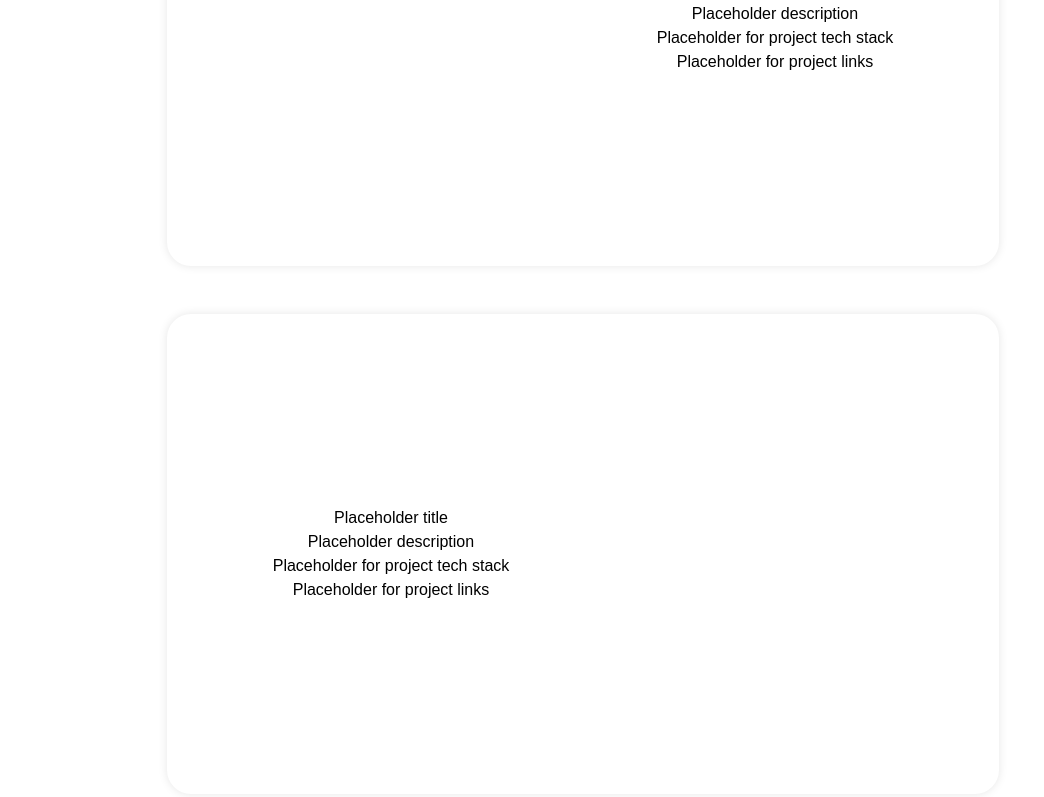
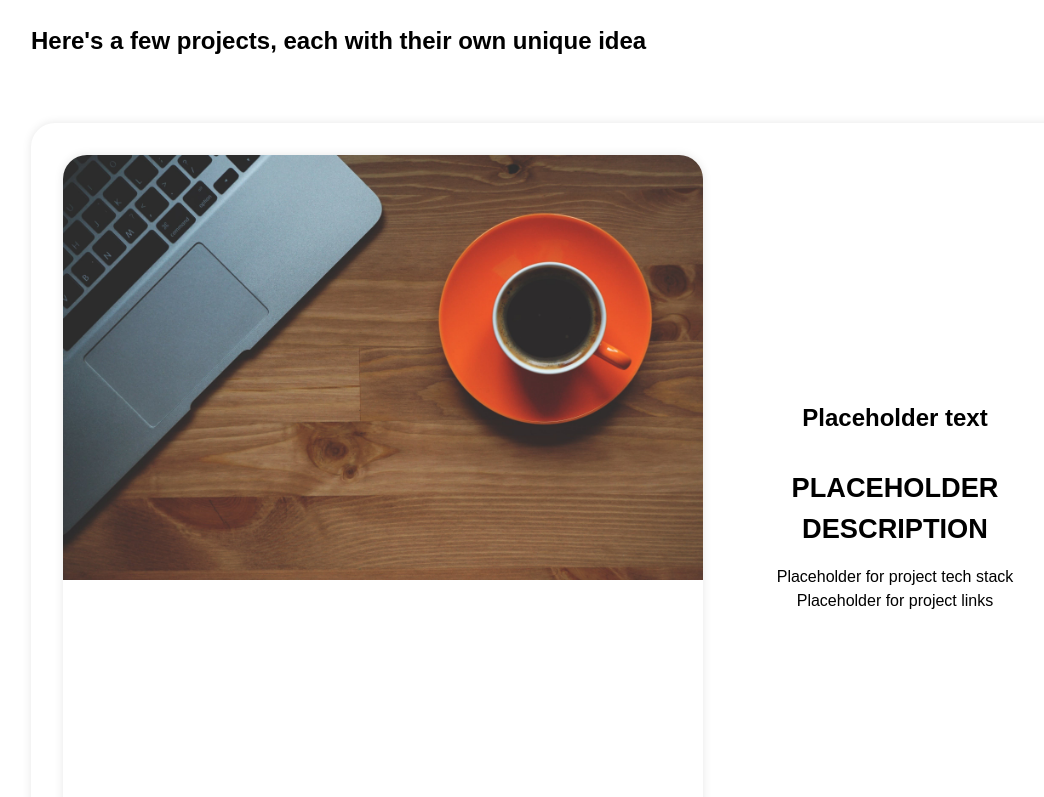
Before and after one commit to Stephen-A/Stephen-A.github.io, a React (Vite) app: page / in a window 1280 px wide. Shown: the part 1323-2120 px from the top of the page, without its empty margins (57-1101 px from the left). Built offline with nearby package versions, Linux system fonts and the light colour scheme.

Commit message:
added styling for max-width: 1020px for project content

```diff
--- a/src/components/Projects.jsx
+++ b/src/components/Projects.jsx
@@ -1,4 +1,5 @@
 import React from 'react'
+import CoffeComputer from '../assets/coffee_computer.jpg';
 
 const Projects = () => {
   return (
@@ -6,14 +7,14 @@ const Projects = () => {
         <div className='container'>
             <div className='project-content'>
                 <p>Portfolio</p>
-                <h3>Check out my projects! Each has their own individual idea!</h3>
+                <h3>Here&apos;s a few projects, each with their own unique idea</h3>
                 {/* div for all projects */}
                 <div className="projects-grid-display">
                     {/* first project */}
-                    <div className="project project-left-right">
+                    <div className="project pro__1 project-left-right">
                         <div className="project-image">
                             <a href='/'>
-                                <img></img>
+                                <img src={CoffeComputer}></img>
                             </a>
                         </div>
                         <div className="project-description">
@@ -28,10 +29,10 @@ const Projects = () => {
                         </div>
                     </div>
                     {/* second project */}
-                    <div className="project project-right-left">
+                    <div className="project pro__1 project-right-left">
                         <div className="project-image">
                             <a href='/'>
-                                <img></img>
+                                <img src={CoffeComputer}></img>
                             </a>
                         </div>
                         <div className="project-description">
@@ -46,10 +47,10 @@ const Projects = () => {
                         </div>
                     </div>
                     {/* third project */}
-                    <div className="project project-left-right">
+                    <div className="project pro__1 project-left-right">
                         <div className="project-image">
                             <a href='/'>
-                                <img></img>
+                                <img src={CoffeComputer}></img>
                             </a>
                         </div>
                         <div className="project-description">
@@ -64,10 +65,10 @@ const Projects = () => {
                         </div>
                     </div>
                     {/* fourth project */}
-                    <div className="project project-right-left">
+                    <div className="project pro__1 project-right-left">
                         <div className="project-image">
                             <a href='/'>
-                                <img></img>
+                                <img src={CoffeComputer}></img>
                             </a>
                         </div>
                         <div className="project-description">
--- a/src/index.css
+++ b/src/index.css
@@ -41,7 +41,28 @@ body {
     justify-content: center;
     position: relative;
 }
+.projects {
+    padding: 15rem 0;
 
+    @media (max-width: 1020px) {
+        padding: 8rem 0;
+    }
+}
+.project-content {
+    display: flex;
+    flex-direction: column;
+}
+.project-content p {
+    font-size: 1.2rem;
+    font-weight: 700;
+    margin-bottom: 1rem;
+    text-transform: uppercase;
+}
+.project-content h3 {
+    margin-bottom: 4rem;
+    font-weight: 700;
+    font-size: 1.5rem;
+}
 .projects-grid-display {
     display: grid;
     grid-gap: 3rem;
@@ -50,27 +71,42 @@ body {
     height: auto;
     width: 100%;
 }
-
-.projects-grid-display .project-left-right {
-    flex-direction: row-reverse;
-    gap: 4rem;
-    height: 30rem;
-    pad: 2rem;
-}
-
 .projects-grid-display .project {
     border-radius: 1.5rem;
     box-shadow: 0 0 10px rgba(0,0,0,.1);
     display: flex;
+
+    @media (max-width: 1020px) {
+        flex-direction: column!important;
+        height: 75rem;
+        margin: 0 auto;
+        width: fit-content;
+    }
 }
 
+.projects-grid-display .project-left-right {
+    flex-direction: row;
+    gap: 2rem;
+    height: 48rem;
+    padding: 2rem;
+}
 .projects-grid-display .project-right-left {
-    flex-direction: row;
-    gap: 4rem;
-    height: 30rem;
-    pad: 2rem;
+    flex-direction: row-reverse;
+    gap: 2rem;
+    height: 48rem;
+    padding: 2rem;
 }
-
+.projects-grid-display .project-image {
+    height: auto;
+    overflow: hidden;
+    border-radius: 1.5rem;
+    box-shadow: 0 0 10px rgba(0,0,0,.1);
+    width: 40rem;
+}
+.projects-grid-display .project-image img {
+    height: auto;
+    width: 100%;
+}
 .projects-grid-display .project-description {
     display: flex;
     flex-direction: column;
@@ -78,9 +114,25 @@ body {
     justify-content: center;
     text-align: center;
     width: 20rem;
+
+    @media (max-width: 1020px) {
+        margin: 0 auto;
+    }
+}
+.projects-grid-display .project-description h3 {
+    align-items: center;
+    display: flex;
+    gap: 0.3rem;
+    justify-content: center;
+    margin-bottom: 2rem;
+    position: relative;
 }
 
-.projects-
+.projects-grid-display .project-description p {
+    font-size: 1.7rem;
+    text-align: center;
+}
+
 
 .hero-img {
     -webkit-animation: morph 8s ease-in-out infinite;
@@ -123,7 +175,7 @@ body {
 }
 
 .container {
-    max-width: 60rem;
+    max-width: 77rem;
     margin: 0 auto;
     padding: 0 4rem;
 }
```
